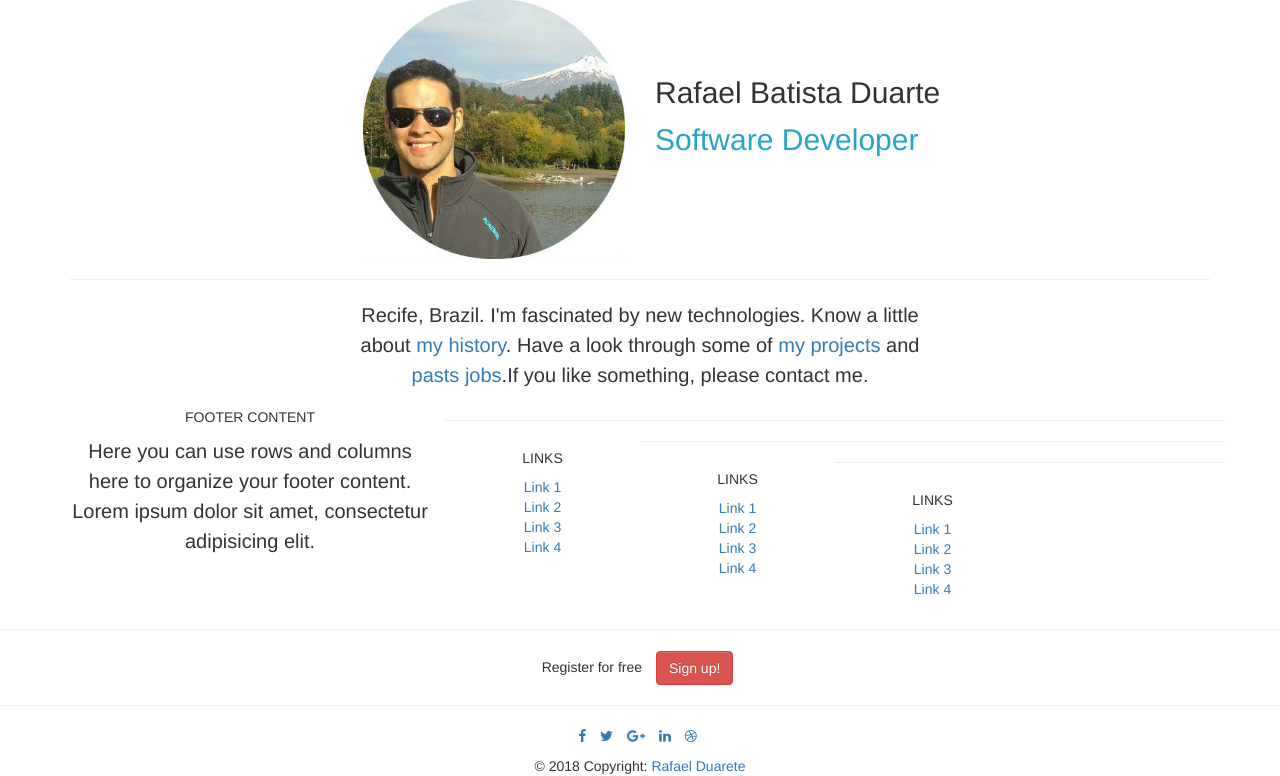
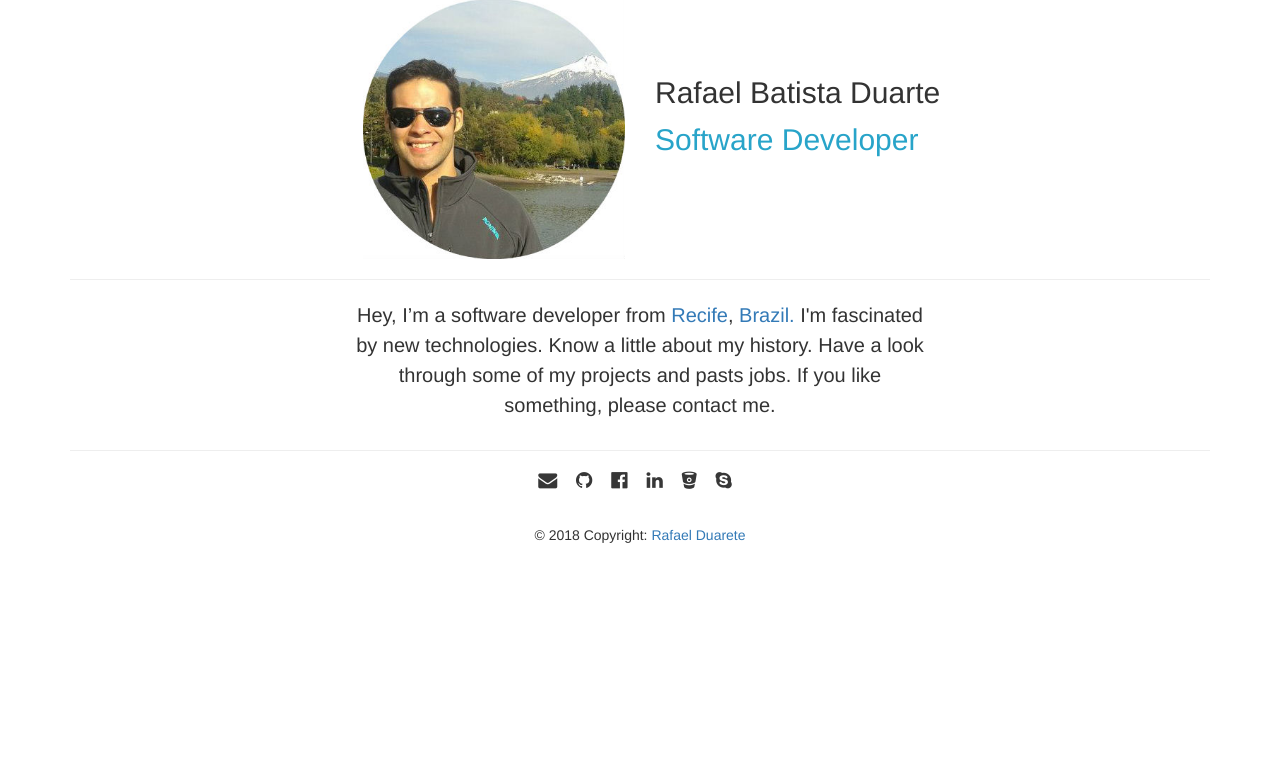
Before and after one commit to duarterafael/profile-web-site, a PHP site: page / in a window 1280 px wide. Shown: the part 72-848 px from the top of the page. After the commit the page ends 615 px from the top, so only its background shows below. Run offline with PHP 8.4, Linux system fonts and the light colour scheme; some libraries are stand-ins or nearby versions.

Commit message:
footer template home page

```diff
--- a/pages/home_page.php
+++ b/pages/home_page.php
@@ -10,10 +10,10 @@
     </div>
     <hr>
     <div class="home-page__about">
-
-        <p Hey, I’m a software developer from in <a href="https://pt.wikipedia.org/wiki/Recife">Recife</a>, Brazil.
-            I'm fascinated by new technologies.  Know a little about
-            <a href="my_history.php" rel="nofollow" target="_blank" title="Know a little about my history">my history</a>.
-           Have a look through some of  <a href="my_projects.php" rel="nofollow" target="_blank" title="Have a look my projects">my projects</a> and
-            <a href="pasts_jobs.php" rel="nofollow" target="_blank" title="and my pasts jobs">pasts jobs</a>.If you like something, please contact me.</p>
+        <p>Hey, I’m a software developer from
+        <a href="https://pt.wikipedia.org/wiki/Recife" target="_blank" >Recife</a>,
+        <a href="https://pt.wikipedia.org/wiki/Brazil" target="_blank" >Brazil.</a>
+        I'm fascinated by new technologies.  Know a little about my history.
+        Have a look through some of my projects and pasts jobs. If you like something, please contact me.
+        </p>
     </div>
--- a/template/footer.php
+++ b/template/footer.php
@@ -1,155 +1,53 @@
-
-<!-- Footer -->
 <footer class="page-footer font-small stylish-color-dark pt-4 mt-4">
 
-  <!-- Footer Links -->
   <div class="container text-center text-md-left">
 
-    <!-- Grid row -->
-    <div class="row">
-
-      <!-- Grid column -->
-      <div class="col-md-4 mx-auto">
-
-        <!-- Content -->
-        <h5 class="font-weight-bold text-uppercase mt-3 mb-4">Footer Content</h5>
-        <p>Here you can use rows and columns here to organize your footer content. Lorem ipsum dolor sit amet, consectetur adipisicing elit.</p>
-
-      </div>
-      <!-- Grid column -->
-
-      <hr class="clearfix w-100 d-md-none">
-
-      <!-- Grid column -->
-      <div class="col-md-2 mx-auto">
-
-        <!-- Links -->
-        <h5 class="font-weight-bold text-uppercase mt-3 mb-4">Links</h5>
-
-        <ul class="list-unstyled">
-          <li>
-            <a href="#!">Link 1</a>
-          </li>
-          <li>
-            <a href="#!">Link 2</a>
-          </li>
-          <li>
-            <a href="#!">Link 3</a>
-          </li>
-          <li>
-            <a href="#!">Link 4</a>
-          </li>
-        </ul>
-
-      </div>
-      <!-- Grid column -->
-
-      <hr class="clearfix w-100 d-md-none">
-
-      <!-- Grid column -->
-      <div class="col-md-2 mx-auto">
-
-        <!-- Links -->
-        <h5 class="font-weight-bold text-uppercase mt-3 mb-4">Links</h5>
-
-        <ul class="list-unstyled">
-          <li>
-            <a href="#!">Link 1</a>
-          </li>
-          <li>
-            <a href="#!">Link 2</a>
-          </li>
-          <li>
-            <a href="#!">Link 3</a>
-          </li>
-          <li>
-            <a href="#!">Link 4</a>
-          </li>
-        </ul>
-
-      </div>
-      <!-- Grid column -->
-
-      <hr class="clearfix w-100 d-md-none">
-
-      <!-- Grid column -->
-      <div class="col-md-2 mx-auto">
-
-        <!-- Links -->
-        <h5 class="font-weight-bold text-uppercase mt-3 mb-4">Links</h5>
-
-        <ul class="list-unstyled">
-          <li>
-            <a href="#!">Link 1</a>
-          </li>
-          <li>
-            <a href="#!">Link 2</a>
-          </li>
-          <li>
-            <a href="#!">Link 3</a>
-          </li>
-          <li>
-            <a href="#!">Link 4</a>
-          </li>
-        </ul>
-
-      </div>
-      <!-- Grid column -->
-
-    </div>
-    <!-- Grid row -->
-
-  </div>
-  <!-- Footer Links -->
-
-  <hr>
-
-  <!-- Call to action -->
-  <ul class="list-unstyled list-inline text-center py-2">
-    <li class="list-inline-item">
-      <h5 class="mb-1">Register for free</h5>
-    </li>
-    <li class="list-inline-item">
-      <a href="#!" class="btn btn-danger btn-rounded">Sign up!</a>
-    </li>
-  </ul>
-  <!-- Call to action -->
 
   <hr>
 
   <!-- Social buttons -->
   <ul class="list-unstyled list-inline text-center">
-    <li class="list-inline-item">
-      <a class="btn-floating btn-fb mx-1">
-        <i class="fa fa-facebook"> </i>
+    <li class="icons-list__item">
+      <a href="mailto:rafaelbatistaduarte@gmail.com" rel="nofollow" target="_blank" title="Send me an email">
+        <i class="fa fa-envelope" aria-hidden="true"></i>
       </a>
     </li>
-    <li class="list-inline-item">
-      <a class="btn-floating btn-tw mx-1">
-        <i class="fa fa-twitter"> </i>
+    <li class="icons-list__item">
+                <a href="https://github.com/duarterafael/" rel="nofollow" target="_blank" title="Look through my Github profile">
+                    <i class="fa fa-github" aria-hidden="true"></i>
+
                 </a>
             </li>
-    <li class="list-inline-item">
-      <a class="btn-floating btn-gplus mx-1">
-        <i class="fa fa-google-plus"> </i>
+            <li class="icons-list__item">
+                <a href="https://www.facebook.com/rafael.duarte.1656" rel="nofollow" target="_blank" title="facebook me!">
+                    <i class="fa fa-facebook-official" aria-hidden="true"></i>
+
                 </a>
             </li>
-    <li class="list-inline-item">
-      <a class="btn-floating btn-li mx-1">
-        <i class="fa fa-linkedin"> </i>
+            <li class="icons-list__item">
+                <a href="https://www.linkedin.com/in/rafael-duarte-21831321/" rel="nofollow" target="_blank" title="See my LinkedIn profile">
+                    <i class="fa fa-linkedin" aria-hidden="true"></i>
+
                 </a>
             </li>
-    <li class="list-inline-item">
-      <a class="btn-floating btn-dribbble mx-1">
-        <i class="fa fa-dribbble"> </i>
+            <li class="icons-list__item">
+                <a href="https://bitbucket.org/Rafael_Duarte/" rel="nofollow" target="_blank" title="Visit my Bitbucket profile">
+                    <i class="fa fa-bitbucket" aria-hidden="true"></i>
+
+                </a>
+            </li>
+            <li class="icons-list__item">
+                <a href="skype:rafael batista duarte" rel="nofollow" target="_blank" title="Call me on Skype">
+                    <i class="fa fa-skype" aria-hidden="true"></i>
+
                 </a>
             </li>
   </ul>
   <!-- Social buttons -->
-
+ </div>
   <!-- Copyright -->
   <div class="footer-copyright text-center py-3">© 2018 Copyright:
-    <a href="https://mdbootstrap.com/bootstrap-tutorial/"> Rafael Duarete</a>
+    <a href=""> Rafael Duarete</a>
   </div>
   <!-- Copyright -->
 
```
Lines whose indentation alone changed are shown as unchanged.
